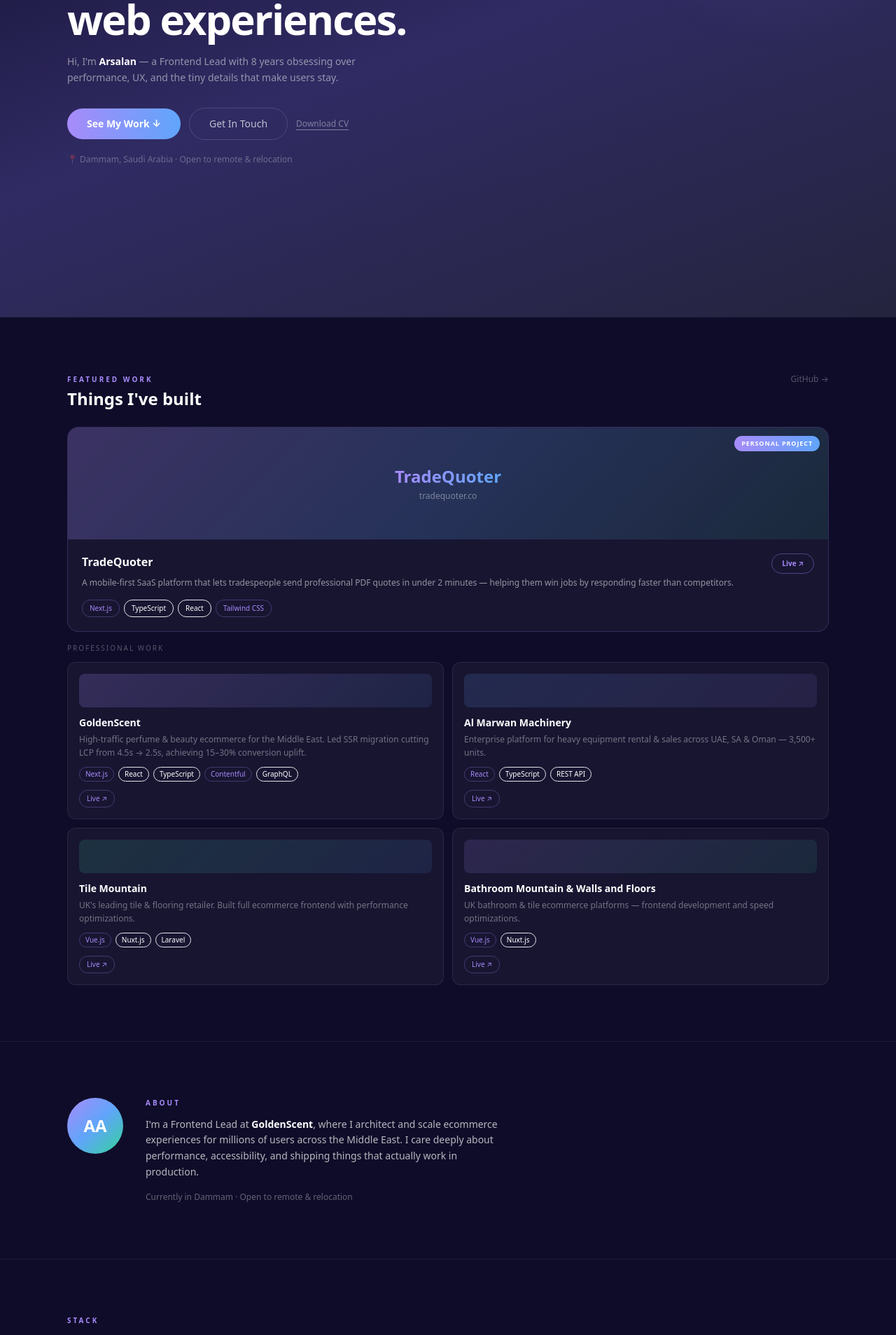
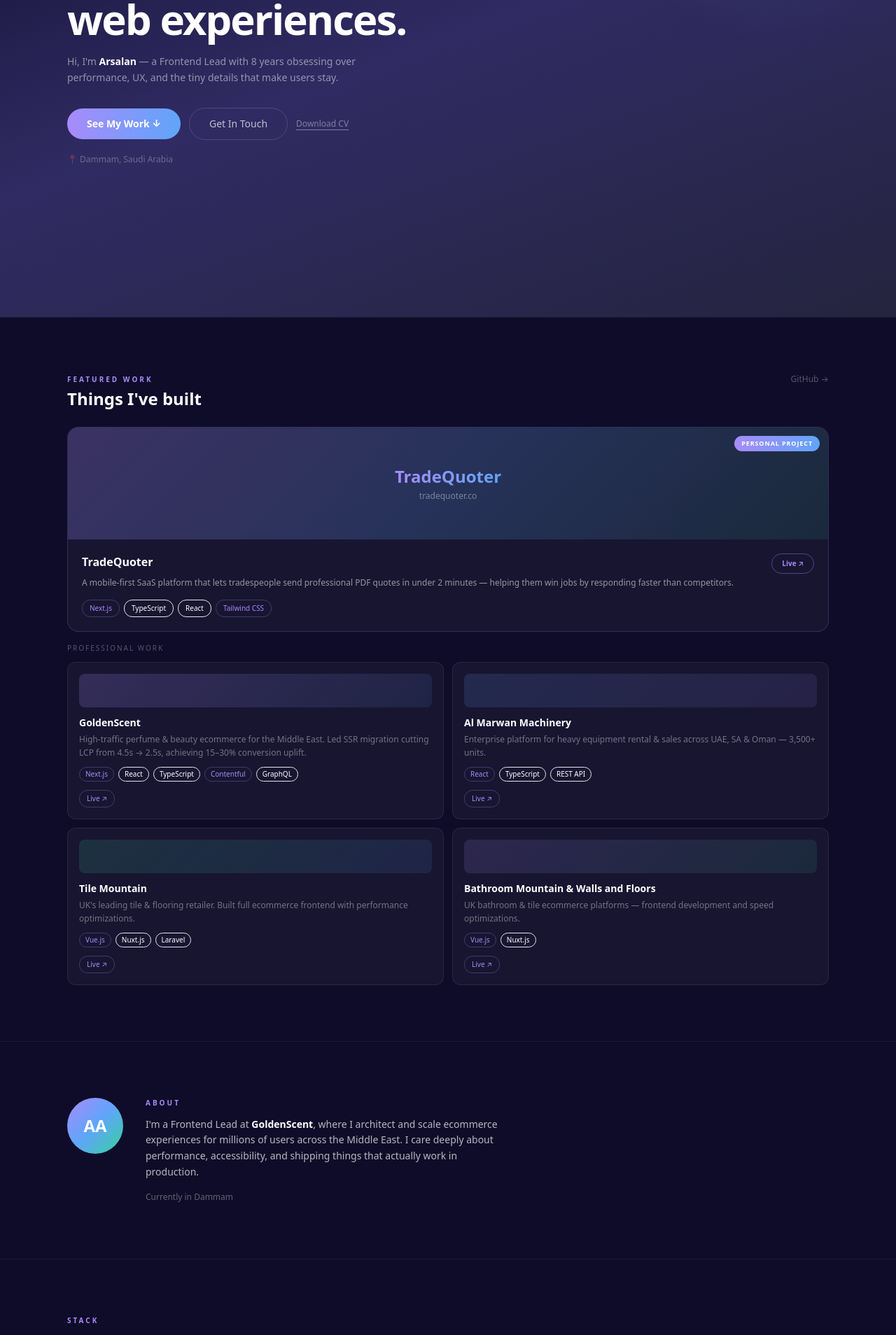
Before and after one commit to Arslkhan/myportfolio, a Next.js app: page / in a window 1280 px wide. Shown: the part 347-2255 px from the top of the page at 70% size. Built offline with nearby package versions, Linux system fonts and the light colour scheme.

Commit message:
content: remove open to relocation text

```diff
--- a/components/About.tsx
+++ b/components/About.tsx
@@ -22,7 +22,7 @@
             production.
           </p>
           <p className="text-xs text-white/35">
-            Currently in Dammam · Open to remote &amp; relocation
+            Currently in Dammam
           </p>
         </div>
       </motion.div>
--- a/components/Hero.tsx
+++ b/components/Hero.tsx
@@ -70,7 +70,7 @@
 
         <motion.p variants={fadeUpVariant} className="mt-5 text-xs text-white/30">
           <span aria-hidden="true">📍</span>{' '}
-          Dammam, Saudi Arabia · Open to remote &amp; relocation
+          Dammam, Saudi Arabia
         </motion.p>
       </motion.div>
     </section>
```
